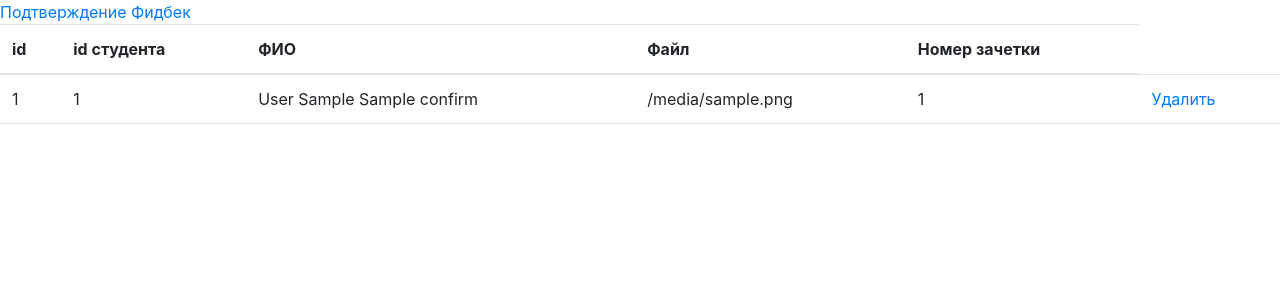
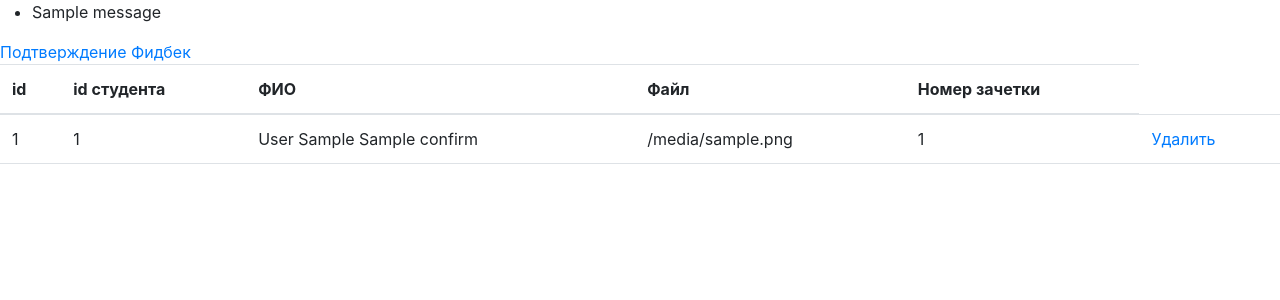
Before and after one commit to molode4ik/admin_panel_fdo, a Django app: template app/templates/exchange_app/table_request.html in a window 1280 px wide. Shown: the top 300 px of the page. Run offline with Django 4.2, Linux system fonts and the light colour scheme; the template is opened without the code that fills it: most values are stand-ins (such as "Sample title", 1, 10 or a date in 2020); one stand-in notice (Sample message) is shown; some libraries are stand-ins or nearby versions.

Commit message:
Update table_request.html

```diff
--- a/app/templates/exchange_app/table_request.html
+++ b/app/templates/exchange_app/table_request.html
@@ -17,7 +17,11 @@
                 crossorigin="anonymous"></script>
     </head>
     <body>
-
+<ul class="messages">
+    {% for message in messages %}
+    <li{% if message.tags %} class="{{ message.tags }}"{% endif %}>{{ message }}</li>
+    {% endfor %}
+</ul>
     <a href="/confirms">Подтверждение</a>
     <a href="/errors{{ user.student_id }}">Фидбек</a>
     <div class="panel-body table-responsive">
```
